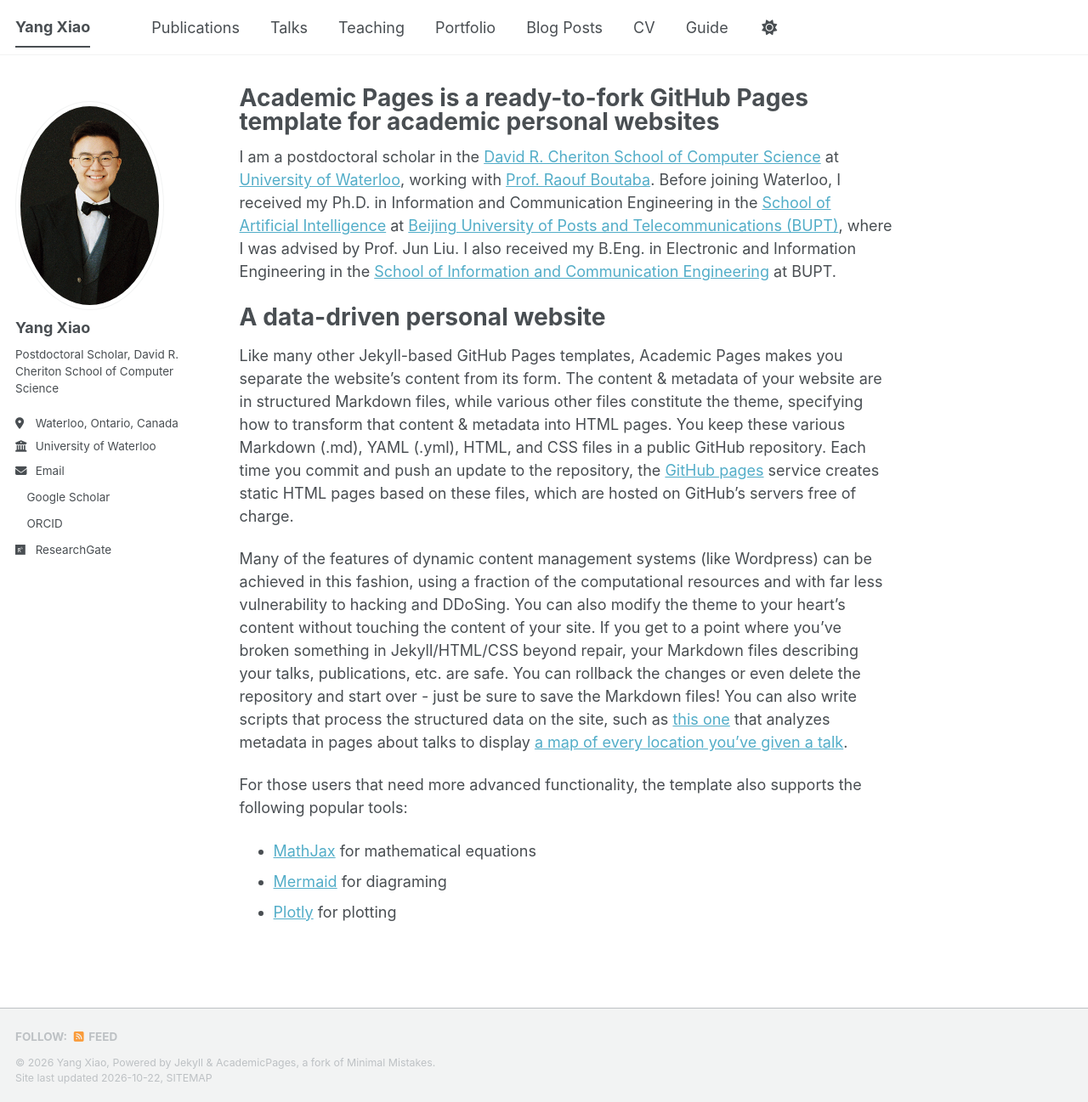
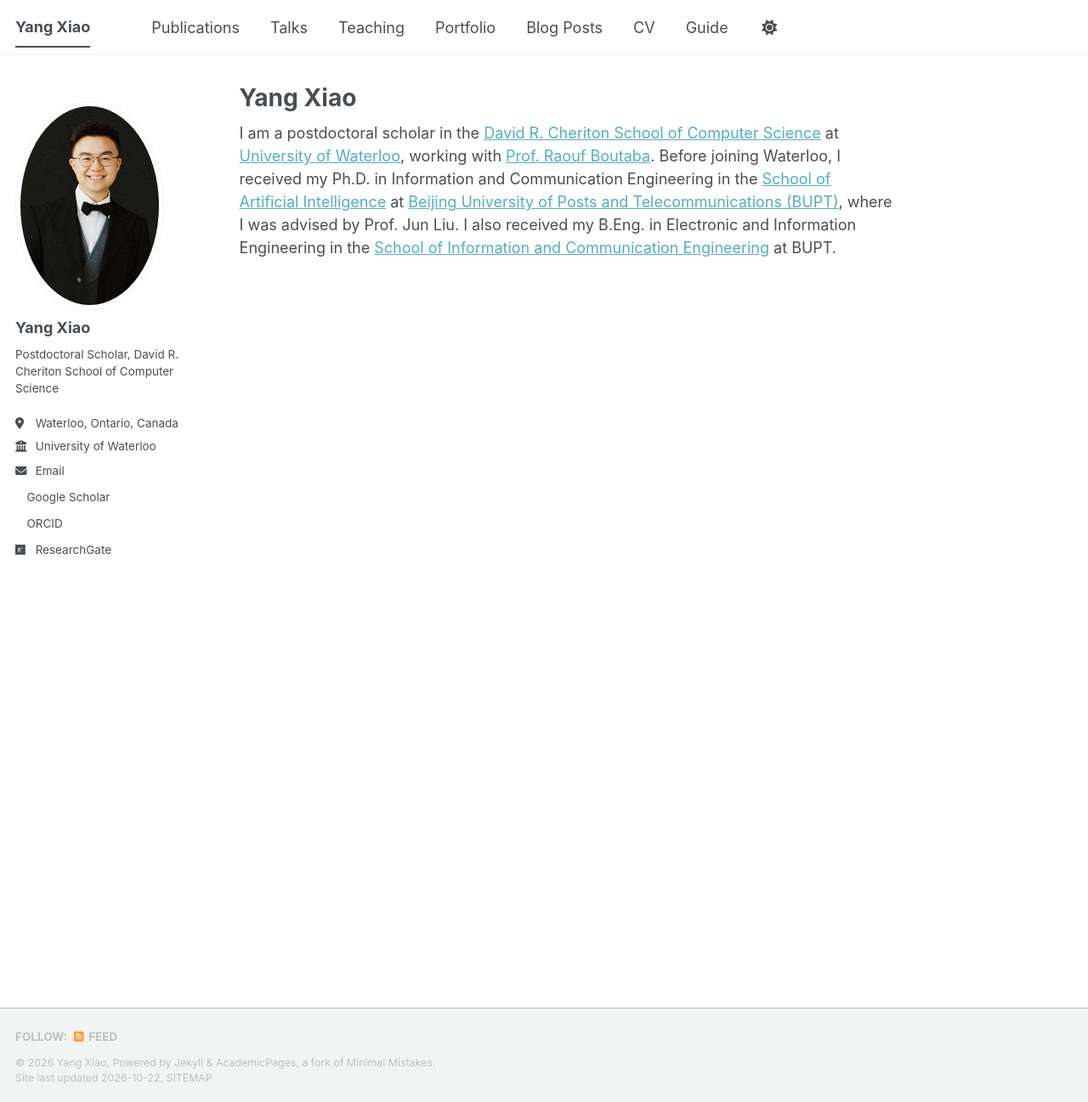
Before and after one commit to yangxiao3509/yangxiao3509.github.io, a Jekyll site: the page built from _pages/about.md, in a window 1280 px wide and 1297 px high. Shown: the whole window at 85% size. Built offline with Jekyll 4.4.1, drawn with Linux system fonts in a browser that asks for light colours; a style sheet for code colours, icons or effects is not loaded.

Commit message:
Change title to 'Yang Xiao' and simplify about page
Updated the title and removed the introductory content about Academic Pages.

```diff
--- a/_pages/about.md
+++ b/_pages/about.md
@@ -1,6 +1,6 @@
 ---
 permalink: /
-title: "Academic Pages is a ready-to-fork GitHub Pages template for academic personal websites"
+title: "Yang Xiao"
 author_profile: true
 redirect_from:
   - /about/
@@ -8,14 +8,3 @@ redirect_from:
 ---
 
 I am a postdoctoral scholar in the [David R. Cheriton School of Computer Science](https://cs.uwaterloo.ca) at [University of Waterloo](https://uwaterloo.ca), working with [Prof. Raouf Boutaba](https://rboutaba.cs.uwaterloo.ca). Before joining Waterloo, I received my Ph.D. in Information and Communication Engineering in the [School of Artificial Intelligence](https://ai.bupt.edu.cn/en/) at [Beijing University of Posts and Telecommunications (BUPT)](https://english.bupt.edu.cn), where I was advised by Prof. Jun Liu. I also received my B.Eng. in Electronic and Information Engineering in the [School of Information and Communication Engineering](https://sice.bupt.edu.cn/#) at BUPT.
-
-A data-driven personal website
-======
-Like many other Jekyll-based GitHub Pages templates, Academic Pages makes you separate the website's content from its form. The content & metadata of your website are in structured Markdown files, while various other files constitute the theme, specifying how to transform that content & metadata into HTML pages. You keep these various Markdown (.md), YAML (.yml), HTML, and CSS files in a public GitHub repository. Each time you commit and push an update to the repository, the [GitHub pages](https://pages.github.com/) service creates static HTML pages based on these files, which are hosted on GitHub's servers free of charge.
-
-Many of the features of dynamic content management systems (like Wordpress) can be achieved in this fashion, using a fraction of the computational resources and with far less vulnerability to hacking and DDoSing. You can also modify the theme to your heart's content without touching the content of your site. If you get to a point where you've broken something in Jekyll/HTML/CSS beyond repair, your Markdown files describing your talks, publications, etc. are safe. You can rollback the changes or even delete the repository and start over - just be sure to save the Markdown files! You can also write scripts that process the structured data on the site, such as [this one](https://github.com/academicpages/academicpages.github.io/blob/master/talkmap.ipynb) that analyzes metadata in pages about talks to display [a map of every location you've given a talk](https://academicpages.github.io/talkmap.html).
-
-For those users that need more advanced functionality, the template also supports the following popular tools:
-- [MathJax](https://www.mathjax.org/) for mathematical equations
-- [Mermaid](https://mermaid.js.org/) for diagraming
-- [Plotly](https://plotly.com/javascript/) for plotting
```
